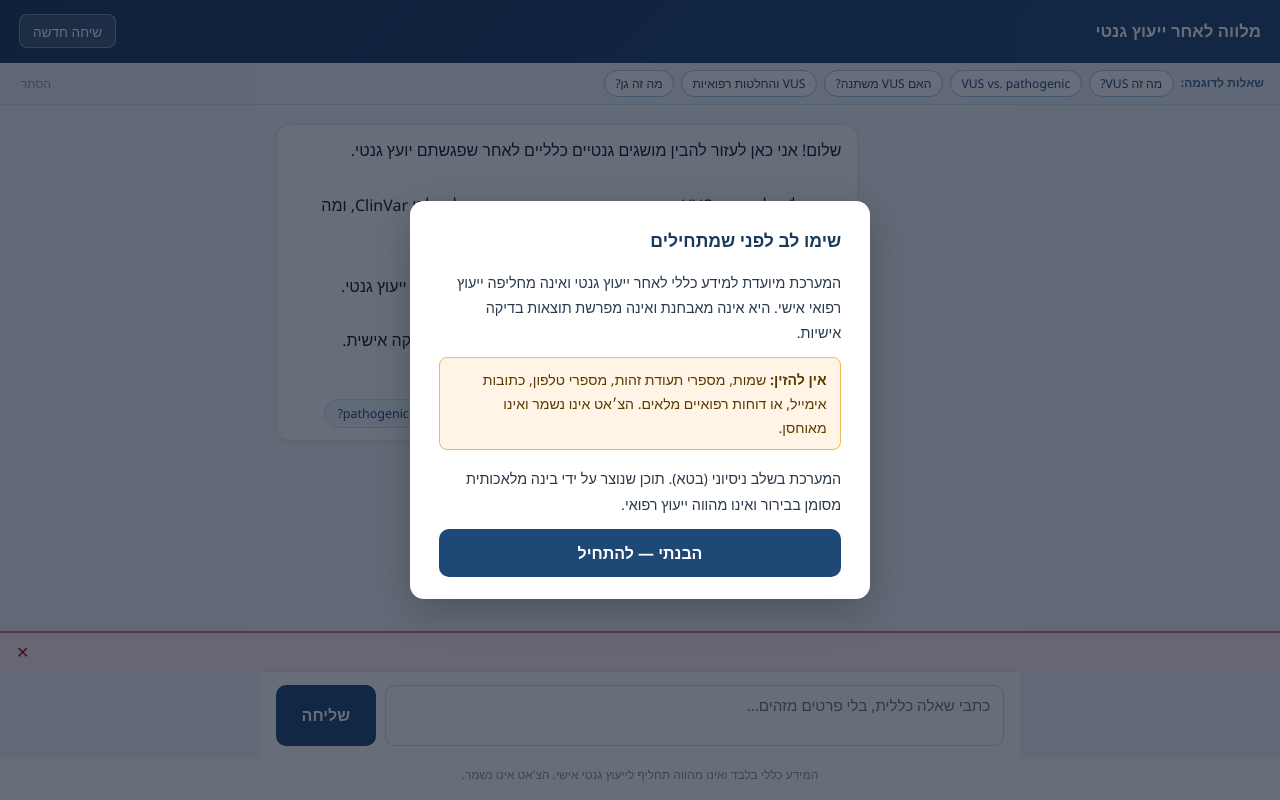
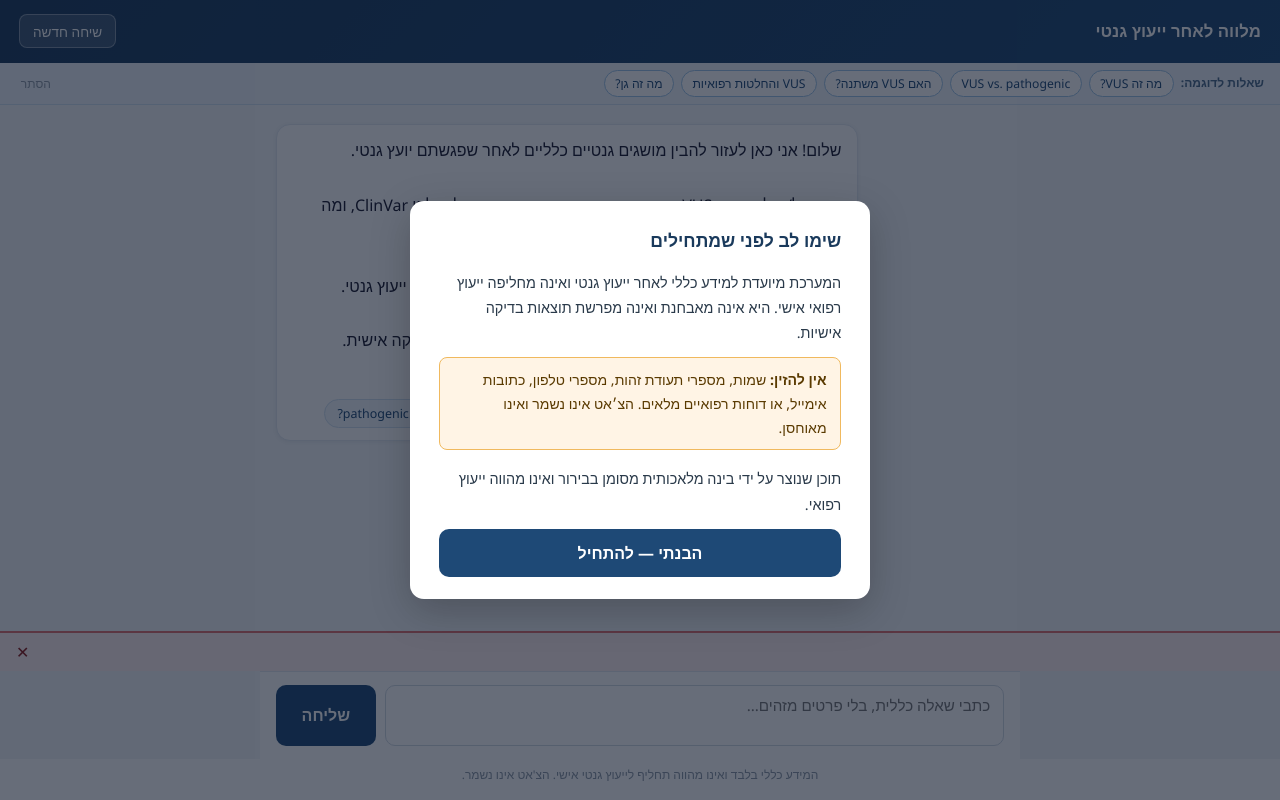
Before and after one commit to noashargil-blip/genetic-counseling-bot-staging, a plain HTML site: page app/static/index.html in a window 1280 px wide. Drawn offline with Linux system fonts and the light colour scheme.

Commit message:
Remove beta wording from patient disclaimer

```diff
--- a/app/static/index.html
+++ b/app/static/index.html
@@ -21,7 +21,7 @@
       או דוחות רפואיים מלאים. הצ׳אט אינו נשמר ואינו מאוחסן.
     </div>
     <p>
-      המערכת בשלב ניסיוני (בטא). תוכן שנוצר על ידי בינה מלאכותית מסומן בבירור ואינו מהווה ייעוץ רפואי.
+      תוכן שנוצר על ידי בינה מלאכותית מסומן בבירור ואינו מהווה ייעוץ רפואי.
     </p>
     <button class="privacy-btn" id="privacy-ok">הבנתי — להתחיל</button>
   </div>
```
